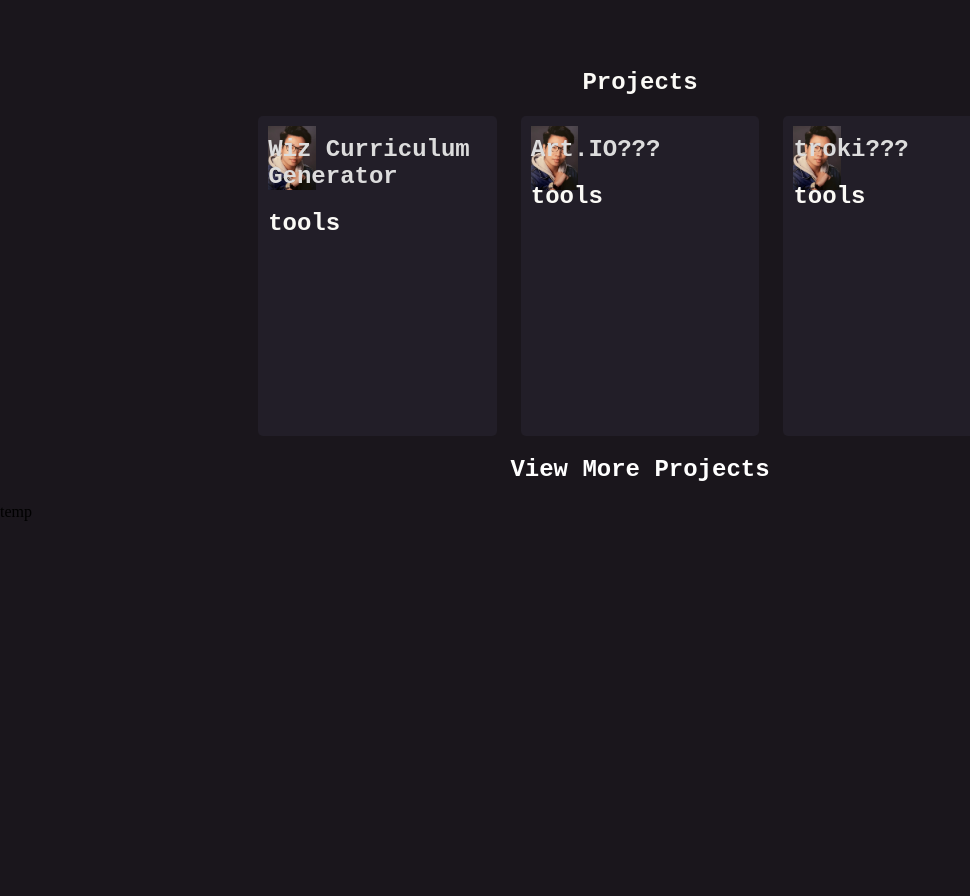
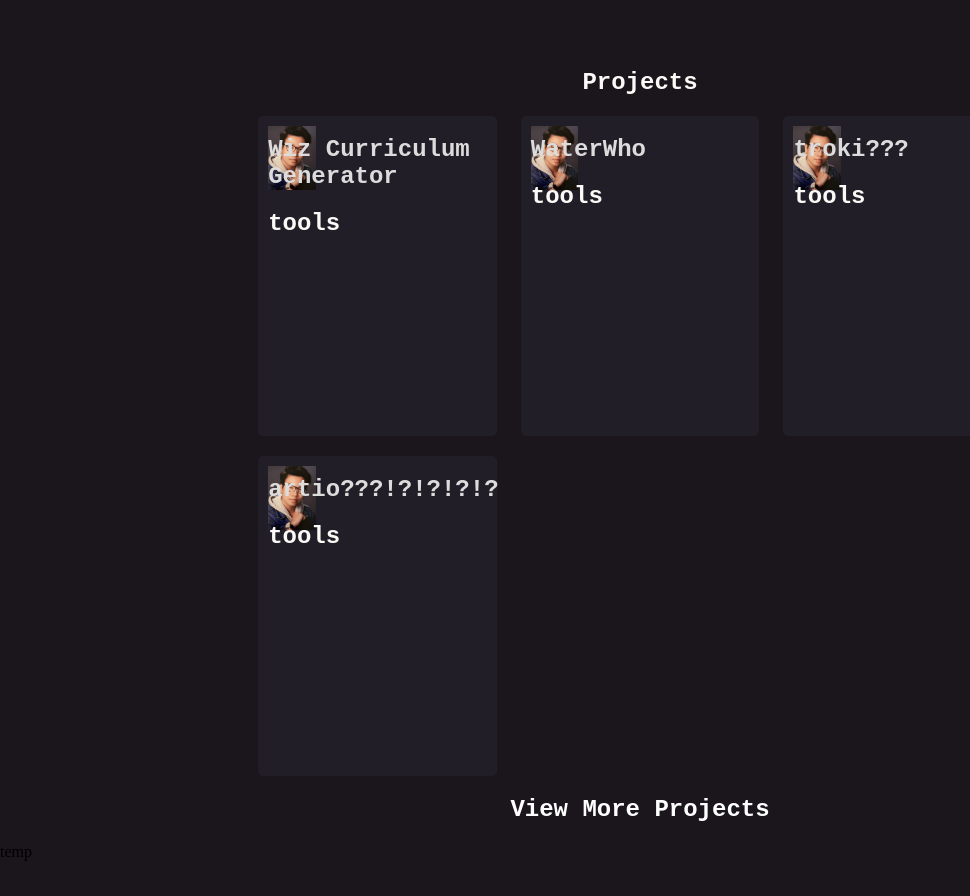
Before and after one commit to jeessh/personal-website-v3, a React (Create React App) app: page / in a window 1280 px wide. Shown: the part 980-1876 px from the top of the page, without its empty margins (0-970 px from the left). Built offline with nearby package versions, Linux system fonts and the light colour scheme.

Commit message:
Update: added new projects

```diff
--- a/src/pages/Main/Projects_Section/index.jsx
+++ b/src/pages/Main/Projects_Section/index.jsx
@@ -9,8 +9,10 @@ const Projects = () => {
       <h1>Projects</h1>
       <div className="projectsCards">
       <Project title="Wiz Curriculum Generator"/>
-      <Project title="Art.IO???"/>
+      <Project title="WaterWho"/>
       <Project title="troki???"/>
+      <Project title="artio???!?!?!?!?"/>
+
       </div>
 
       <div>
```
